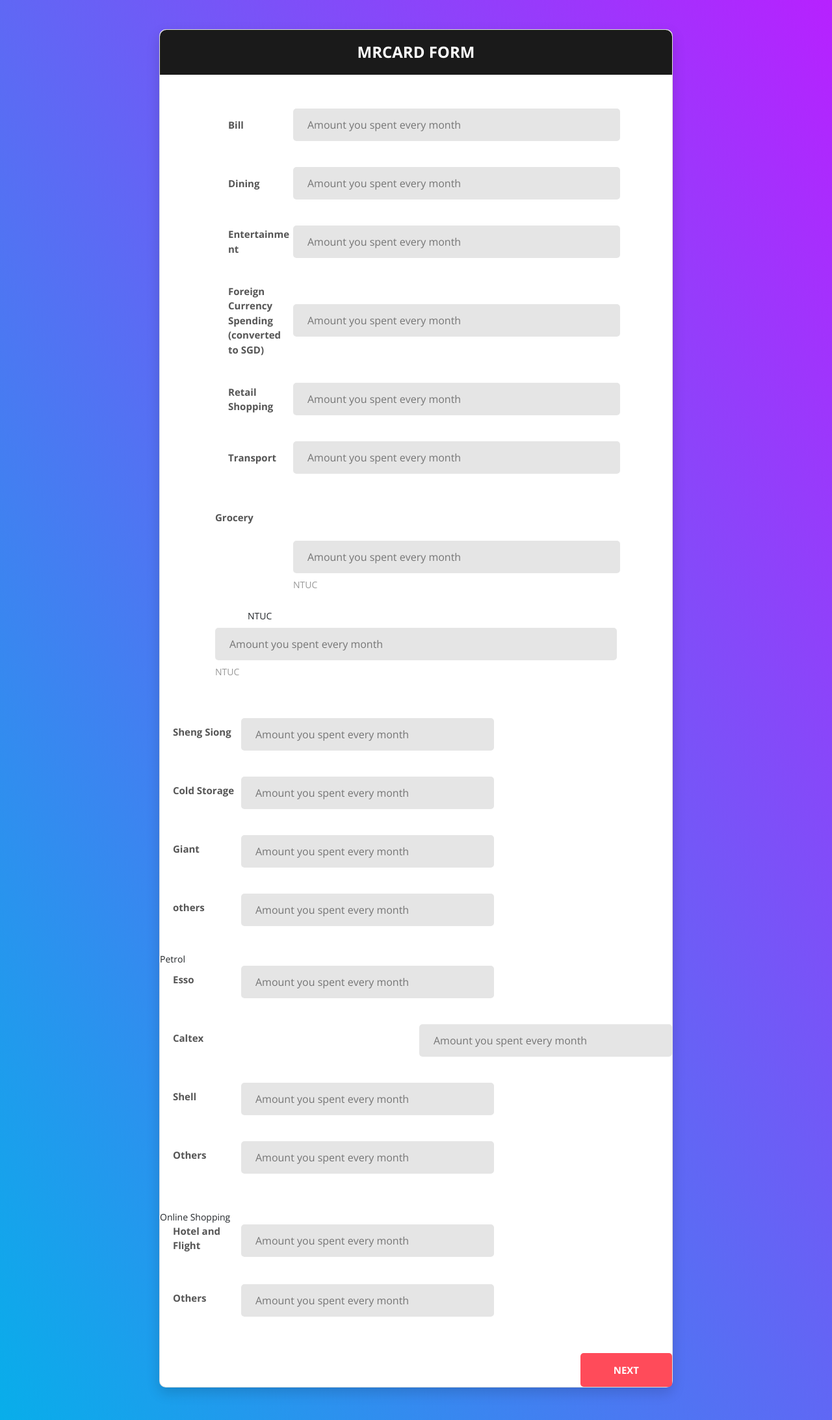
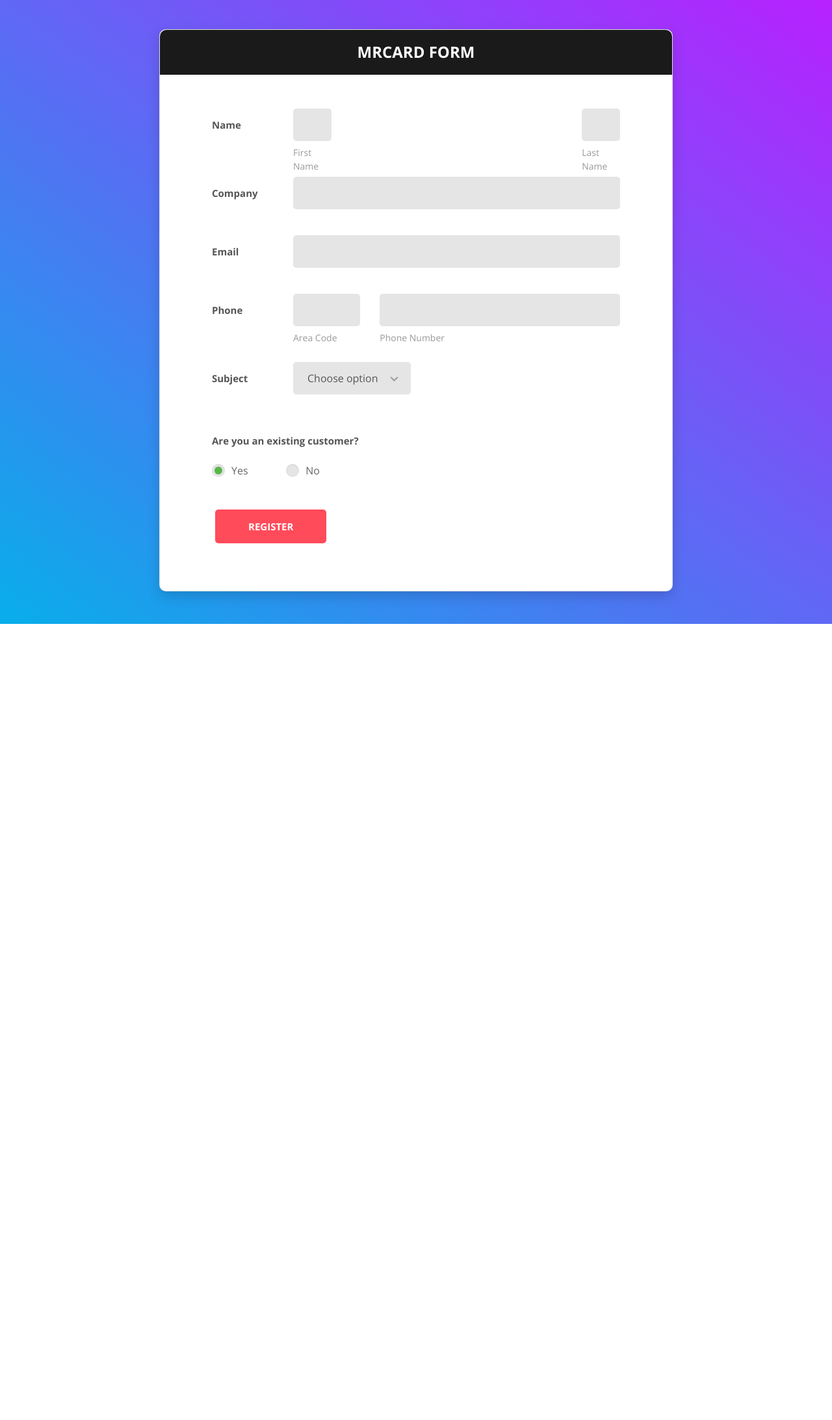
Before and after one commit to davidygp/IRS-MR-2019-01-19-IS1PT-GRP-MRCard, a Django app: page /test/ in a window 1280 px wide. Shown: the whole page at 65% size. After the commit the page ends 960 px from the top, so only its background shows below. Run offline with Django 3.2, Linux system fonts and the light colour scheme; some libraries are stand-ins or nearby versions.

Commit message:
update mycss to debug

```diff
--- a/Recommender/static/Recommender/mycss/mycss.css
+++ b/Recommender/static/Recommender/mycss/mycss.css
@@ -285,72 +285,3 @@
   align-items: center;
   margin-bottom: 40px;
 }
-/*
-.my-form-row .name {
-  width: 125px;
-  color: #555;
-  font-size: 15px;
-  font-weight: 700;
-}
-
-.my-form-row .value {
-  width: -webkit-calc(100% - 125px);
-  width: -moz-calc(100% - 125px);
-  width: calc(100% - 125px);
-}
-
-@media (max-width: 767px) {
-  .my-form-row {
-    display: block;
-  }
-  .my-form-row .name,
-  .my-form-row .value {
-    display: block;
-    width: 100%;
-  }
-  .my-form-row .name {
-    margin-bottom: 7px;
-  }
-}*/
-
-.form-row .name {
-  padding-left: 25px;
-  width: 125px;
-  color: #555;
-  font-size: 15px;
-  font-weight: 700;
-}
-
-.form-row .value {
-  width: -webkit-calc(100% - 125px);
-  width: -moz-calc(100% - 125px);
-  width: calc(100% - 125px);
-}
-
-@media (max-width: 767px) {
-  .form-row {
-    display: block;
-  }
-  .form-row .name,
-  .form-row .value {
-    display: block;
-    width: 100%;
-  }
-  .form-row .name {
-    margin-bottom: 7px;
-  }
-}
-
-.loader {
-  border: 16px solid #f3f3f3; /* Light grey */
-  border-top: 16px solid #3498db; /* Blue */
-  border-radius: 50%;
-  width: 120px;
-  height: 120px;
-  animation: spin 2s linear infinite;
-}
-
-@keyframes spin {
-  0% { transform: rotate(0deg); }
-  100% { transform: rotate(360deg); }
-}
--- a/Recommender/templates/Recommender/test.html
+++ b/Recommender/templates/Recommender/test.html
@@ -1,176 +1,153 @@
-{% extends "Recommender/base.html" %}
+<!DOCTYPE html>
+<html lang="en">
 
-{% block css %}
-    <style>
-        .indent{
-            margin-left: 50px;
-        }
-    </style>
-{% endblock %}
+<head>
+    {% load static %}
+    <!-- Required meta tags-->
+    <meta charset="UTF-8">
+    <meta name="viewport" content="width=device-width, initial-scale=1, shrink-to-fit=no">
 
+    <!-- Title Page-->
+    <title>{% block title %}MRCard{% endblock %}</title>
+
+    <!-- Icons font CSS-->
+    <link href="{% static 'Recommender/vendor/mdi-font/css/material-design-iconic-font.min.css' %}" rel="stylesheet"
+          media="all">
+    <link href="{% static 'Recommender/vendor/font-awesome-4.7/css/font-awesome.min.css' %}" rel="stylesheet"
+          media="all">
+    <!-- Font special for pages-->
+    <link href=https://fonts.googleapis.com/css?family=Open+Sans:300,300i,400,400i,600,600i,700,700i,800,800i"
+          rel="stylesheet">
+
+    <!-- Vendor CSS-->
+    <link href="{% static 'Recommender/vendor/bootstrap/css/bootstrap.min.css' %}" rel="stylesheet">
+    <link href="{% static 'Recommender/vendor/select2/select2.min.css' %}" rel="stylesheet" media="all">
+    <link href="{% static 'Recommender/vendor/datepicker/daterangepicker.css' %}" rel="stylesheet" media="all">
+
+    <!-- Main CSS-->
+    <link href="{% static 'Recommender/css/main.css' %}" rel="stylesheet" media="all">
+    {% block css %}{% endblock %}
+
+    <!-- My CSS -->
+    <link href="{% static 'Recommender/mycss/mycss.css' %}" rel="stylesheet" media="all">
+
+</head>
+
+<body>
+<div class="page-wrapper bg-gra-03 p-t-45 p-b-50">
+    <div class="wrapper wrapper--w790">
+        <div class="card card-5">
+            <div class="card-heading">
+                <h2 class="title">{% block formtitle %}MRCard Form{% endblock %}</h2>
+            </div>
+            <div class="card-body">
                 {% block form %}
-  <form action="{% url 'Recommender:recommendation' %}" method="post">
-    {% csrf_token %}
-
-        <fieldset class="form-group">
-
-            <div class="form-row">
-              <div class="name">Bill</div>
+                    <form method="POST">
+                        <div class="form-row m-b-55">
+                            <div class="name">Name</div>
                             <div class="value">
-                  <input class="input--style-5" type="number" name="bill_spending" placeholder="Amount you spent every month">
+                                <div class="row row-space">
+                                    <div class="col-2">
+                                        <div class="input-group-desc">
+                                            <input class="input--style-5" type="text" name="first_name">
+                                            <label class="label--desc">first name</label>
                                         </div>
                                     </div>
-
-
-            <div class="form-row">
-              <div class="name">Dining</div>
-                <div class="value">
-                  <input class="input--style-5" type="number" name="dining_spending" placeholder="Amount you spent every month">
-                </div>
-            </div>
-
-
-            <div class="form-row">
-              <div class="name">Entertainment</div>
-                <div class="value">
-                  <input class="input--style-5" type="number" name="entertainment_spending" placeholder="Amount you spent every month">
-                </div>
-            </div>
-
-
-            <div class="form-row">
-              <div class="name">Foreign Currency Spending (converted to SGD)</div>
-                <div class="value">
-                  <input class="input--style-5" type="number" name="foreign_spending" placeholder="Amount you spent every month">
-                </div>
-            </div>
-
-
-            <div class="form-row">
-              <div class="name">Retail Shopping</div>
-                <div class="value">
-                  <input class="input--style-5" type="number" name="retail_shopping_spending" placeholder="Amount you spent every month">
-                </div>
-            </div>
-
-
-            <div class="form-row">
-              <div class="name">Transport</div>
-                <div class="value">
-                  <input class="input--style-5" type="number" name="transport_spending" placeholder="Amount you spent every month">
-                </div>
-            </div>
-
-        </fieldset>
-
-        <!-- Grocery -->
-
-        <fieldset class="form-group">
-            <label class="label label--block mb-4">Grocery</label>
-              <div class="form-row m-b-55">
-                            <div class="name"></div>
-                            <div class="value">
-                                <div class="row row-refine">
-                                    <div class="col-12">
+                                    <div class="col-2">
                                         <div class="input-group-desc">
-                                             <input type="number" class="input--style-5" name="groceries_ntuc_spending" placeholder="Amount you spent every month">
-
-                                            <label class="label--desc">NTUC</label>
+                                            <input class="input--style-5" type="text" name="last_name">
+                                            <label class="label--desc">last name</label>
                                         </div>
                                     </div>
                                 </div>
                             </div>
                         </div>
-
-                <label for="ntuc" class="indent">NTUC</label>
+                        <div class="form-row">
+                            <div class="name">Company</div>
+                            <div class="value">
+                                <div class="input-group">
+                                    <input class="input--style-5" type="text" name="company">
+                                </div>
+                            </div>
+                        </div>
+                        <div class="form-row">
+                            <div class="name">Email</div>
+                            <div class="value">
+                                <div class="input-group">
+                                    <input class="input--style-5" type="email" name="email">
+                                </div>
+                            </div>
+                        </div>
+                        <div class="form-row m-b-55">
+                            <div class="name">Phone</div>
+                            <div class="value">
+                                <div class="row row-refine">
+                                    <div class="col-3">
                                         <div class="input-group-desc">
-{#                      <div class="value">#}
-                          <input type="number" class="input--style-5" name="groceries_ntuc_spending" placeholder="Amount you spent every month">
-                          <label class="label--desc">NTUC</label>
-{#                      </div>#}
+                                            <input class="input--style-5" type="text" name="area_code">
+                                            <label class="label--desc">Area Code</label>
                                         </div>
-
-              </div><!-- form-row-->
+                                    </div>
+                                    <div class="col-9">
+                                        <div class="input-group-desc">
+                                            <input class="input--style-5" type="text" name="phone">
+                                            <label class="label--desc">Phone Number</label>
+                                        </div>
+                                    </div>
+                                </div>
+                            </div>
+                        </div>
                         <div class="form-row">
-                <label for="sheng_siong" class="name">Sheng Siong</label>
-                <div class="col-sm-6">
-                  <input type="number" class="input--style-5" name="groceries_sheng_siong_spending" placeholder="Amount you spent every month">
+                            <div class="name">Subject</div>
+                            <div class="value">
+                                <div class="input-group">
+                                    <div class="rs-select2 js-select-simple select--no-search">
+                                        <select name="subject">
+                                            <option disabled="disabled" selected="selected">Choose option</option>
+                                            <option>Subject 1</option>
+                                            <option>Subject 2</option>
+                                            <option>Subject 3</option>
+                                        </select>
+                                        <div class="select-dropdown"></div>
                                     </div>
-              </div><!-- form-row-->
-              <div class="form-row">
-                <label for="cold_storage" class="name">Cold Storage</label>
-                <div class="col-sm-6">
-                  <input type="number" class="input--style-5" name="groceries_cold_storage_spending" placeholder="Amount you spent every month">
                                 </div>
-              </div><!-- form-row-->
-              <div class="form-row">
-                <label for="giant" class="name">Giant</label>
-                <div class="col-sm-6">
-                  <input type="number" class="input--style-5" name="groceries_giant_spending" placeholder="Amount you spent every month">
                             </div>
-              </div><!-- form-row-->
-              <div class="form-row">
-                <label for="others" class="name">others</label>
-                <div class="col-sm-6">
-                  <input type="number" class="input--style-5" name="groceries_others_spending" placeholder="Amount you spent every month">
                         </div>
-              </div><!-- form-row-->
-        </fieldset>
-
-
-        <!-- Petrol -->
-
-        <fieldset class="form-group">
-          <div class="name">Petrol</div>
-          <div class="form-row">
-            <label for="esso" class="name">Esso</label>
-            <div class="col-sm-6">
-              <input type="number" class="input--style-5" name="petrol_esso_spending" placeholder="Amount you spent every month">
+                        <div class="form-row p-t-20">
+                            <label class="label label--block">Are you an existing customer?</label>
+                            <div class="p-t-15">
+                                <label class="radio-container m-r-55">Yes
+                                    <input type="radio" checked="checked" name="exist">
+                                    <span class="checkmark"></span>
+                                </label>
+                                <label class="radio-container">No
+                                    <input type="radio" name="exist">
+                                    <span class="checkmark"></span>
+                                </label>
                             </div>
-          </div><!-- form-row-->
-          <div class="form-row">
-            <label for="caltex" class="name col-sm-6">Caltex</label>
-            <div class="col-sm-6">
-              <input type="number" class="input--style-5" name="petrol_caltex_spending" placeholder="Amount you spent every month">
                         </div>
-          </div><!-- form-row-->
-          <div class="form-row">
-            <label for="shell" class="name">Shell</label>
-            <div class="col-sm-6">
-              <input type="number" class="input--style-5" name="petrol_shell_spending" placeholder="Amount you spent every month">
-            </div>
-          </div><!-- form-row-->
-          <div class="form-row">
-            <label for="others" class="name">Others</label>
-            <div class="col-sm-6">
-              <input type="number" class="input--style-5" name="petrol_others_spending" placeholder="Amount you spent every month">
-            </div>
-          </div><!-- form-row-->
-        </fieldset>
-
-
-        <!-- Online Shopping -->
-
-        <fieldset class="form-group">
-          <div class="name">Online Shopping</div>
-          <div class="value"></div>
-          <div class="form-row">
-            <label for="hotel_and_flight" class="name">Hotel and Flight</label>
-            <div class="col-sm-6">
-              <input type="number" class="input--style-5" name="online_shopping_hotels_and_flight_spending" placeholder="Amount you spent every month">
-            </div>
-          </div><!-- form-row-->
-          <div class="form-row">
-            <label for="others" class="name">Others</label>
-            <div class="col-sm-6">
-              <input type="number" class="input--style-5" name="online_shopping_others_spending" placeholder="Amount you spent every month">
-            </div>
-          </div><!-- form-row-->
-        </fieldset>
-
-
-    <div class="text-right">
-        <button class="btn btn--radius-2 btn--red" type="submit">Next</button>
+                        <div>
+                            <button class="btn btn--radius-2 btn--red" type="submit">Register</button>
                         </div>
                     </form>
                 {% endblock %}
+
+            </div>
+        </div>
+    </div>
+</div>
+
+<!-- Jquery JS-->
+<script src="{% static 'Recommender/vendor/jquery/jquery.min.js' %}"></script>
+<!-- Vendor JS-->
+<script src="{% static 'Recommender/vendor/select2/select2.min.js' %}"></script>
+<script src="{% static 'Recommender/vendor/datepicker/moment.min.js' %}"></script>
+<script src="{% static 'Recommender/vendor/datepicker/daterangepicker.js' %}"></script>
+
+<!-- Main JS-->
+<script src="{% static 'Recommender/js/global.js' %}"></script>
+
+</body>
+
+</html>
+<!-- end document-->
```
Also changed, not shown: db.sqlite3. Lines whose indentation alone changed are shown as unchanged.
